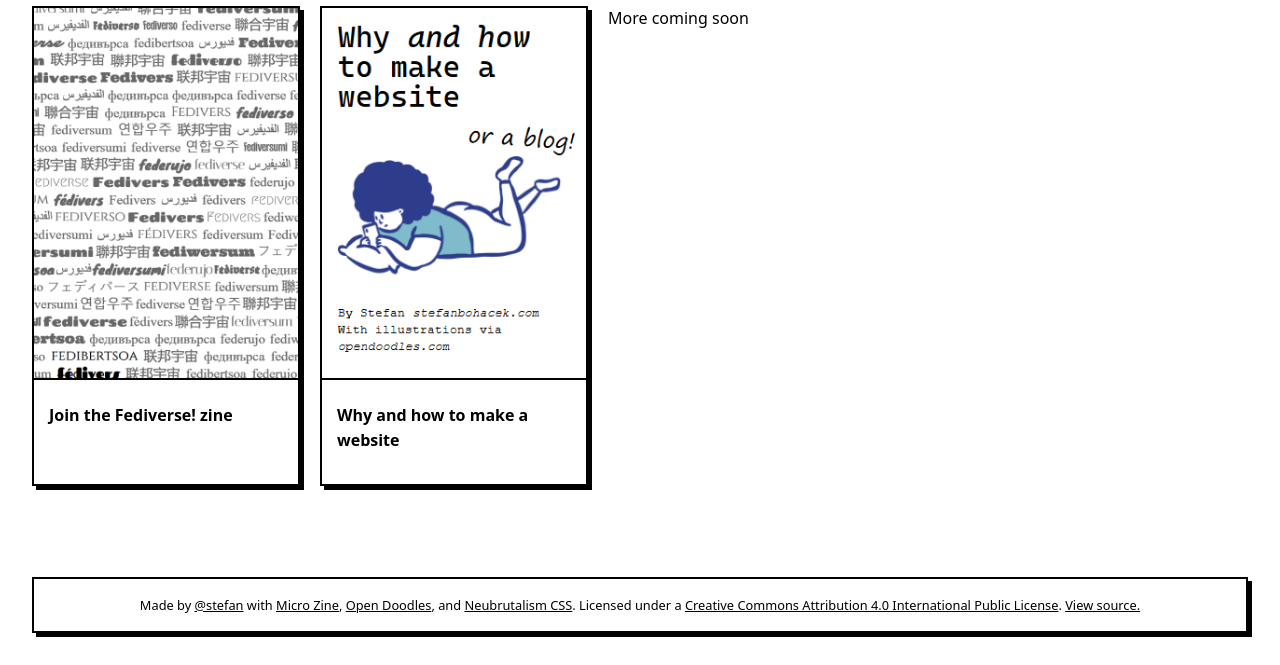
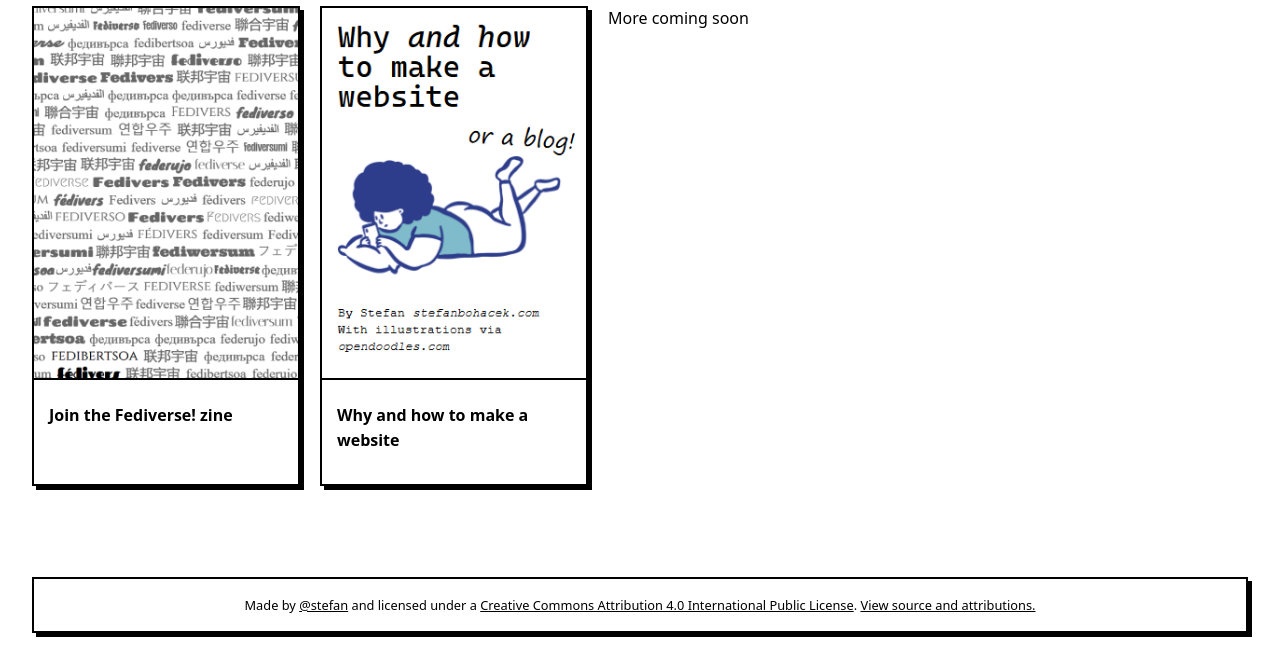
Before and after one commit to stefanbohacek/zines, a plain HTML site: page index.html in a window 1280 px wide. Shown: the part 135-800 px from the top of the page. Drawn offline with Linux system fonts and the light colour scheme.

Commit message:
Moved attributions to the README.

```diff
--- a/index.html
+++ b/index.html
@@ -95,11 +95,9 @@
     <div class="nb-footer-text">
       <p class="mb-0">
         Made by <a href="https://stefanbohacek.online/@stefan"
-          rel="me">@stefan</a> with <a href="https://github.com/zserge/zine">Micro Zine</a>, <a
-          href="https://www.opendoodles.com/">Open Doodles</a>, and <a
-          href="https://neubrutalism.dpdns.org">Neubrutalism CSS</a>. Licensed under a <a rel="license"
+          rel="me">@stefan</a> and licensed under a <a rel="license"
           href="https://creativecommons.org/licenses/by/4.0/deed.en">Creative Commons Attribution 4.0 International
-          Public License</a>. <a href="https://github.com/stefanbohacek/zines">View source.</a>
+          Public License</a>. <a href="https://github.com/stefanbohacek/zines">View source and attributions.</a>
       </p>
     </div>
   </footer>
```
Also changed, not shown: 1 other file.
